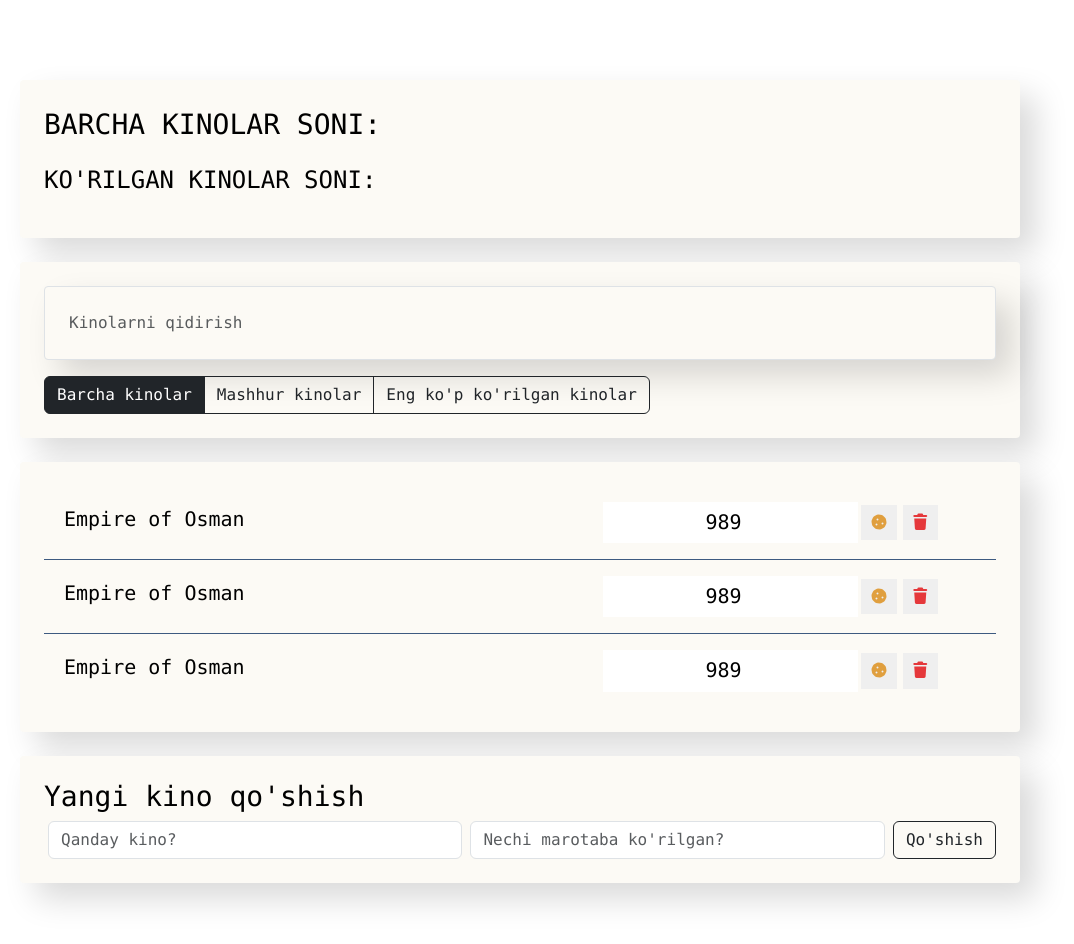
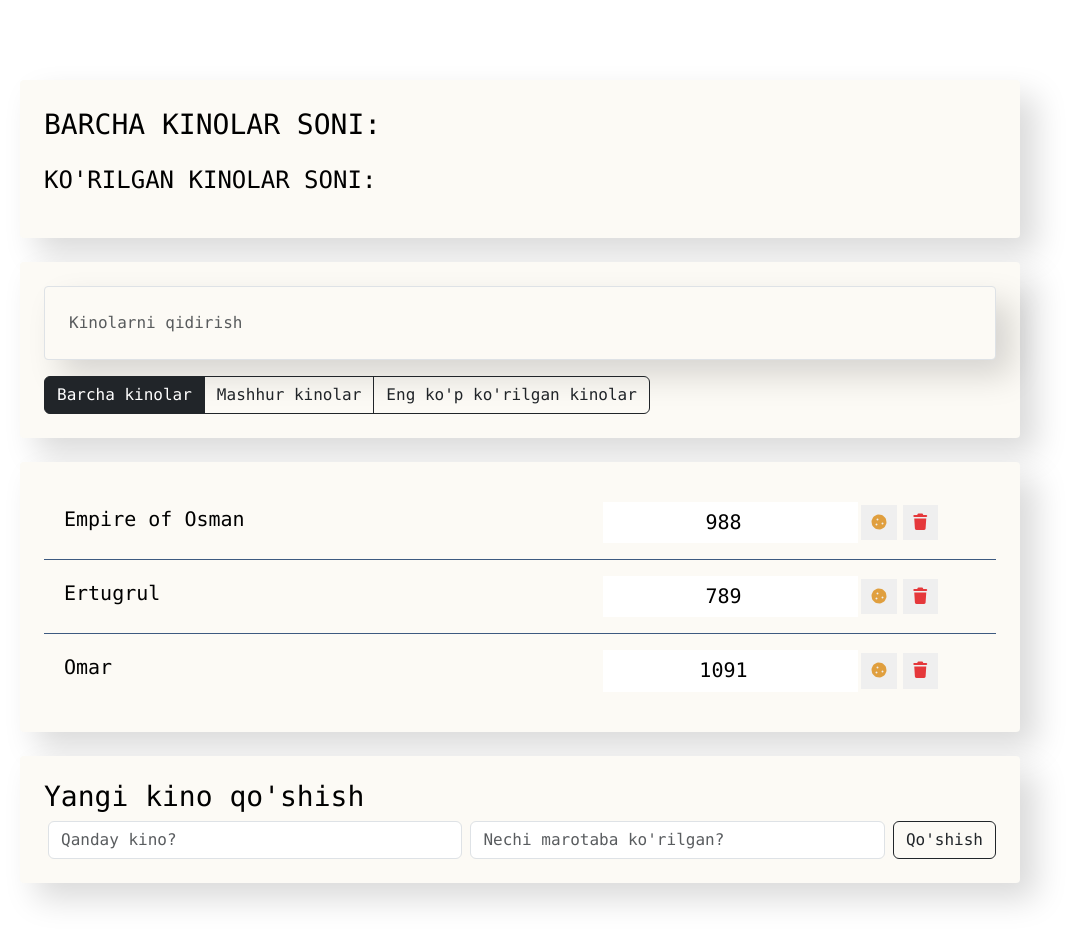
Before and after one commit to AkobirCoder/ReactJS-tutorial, a React (Create React App) app in the folder movie/: page / in a window 1280 px wide. Shown: the top 944 px of the page, without its empty margins (120-1194 px from the left). Built offline with nearby package versions, Linux system fonts and the light colour scheme.

Commit message:
./movie/src/components/movie-list-item/Movie-list-item.jsx was updated

```diff
--- a/movie/src/components/movie-list-item/Movie-list-item.jsx
+++ b/movie/src/components/movie-list-item/Movie-list-item.jsx
@@ -1,10 +1,23 @@
 import './Movie-list-item.css';
 
-const MovieListItem = () => {
+const MovieListItem = ({name, viewers, favourite}) => {
+    // console.log(favourite);
+
+    // 2-usul: class qo'shish:
+    // let classNames = 'list-group-item d-flex justify-content-between';
+
+    // if (favourite) {
+    //     classNames += ' favourite';
+    // }
+
     return (
-        <li className='list-group-item d-flex justify-content-between'>
-            <span className='list-group-item-label'>Empire of Osman</span>
-            <input type="number" className='list-group-item-input' defaultValue='989' />
+        // 2 - usul:
+        // <li className={classNames}>
+
+        // 1-usul: class qo'shish:
+        <li className={`list-group-item d-flex justify-content-between ${favourite && 'favourite'}`}>
+            <span className='list-group-item-label'>{name}</span>
+            <input type="number" className='list-group-item-input' defaultValue={viewers} />
             <div className='d-flex justify-content-center align-items-center'>
                 <button className='btn-sm btn-cookie' type='button'>
                     <i className='fas fa-cookie'></i>
```
